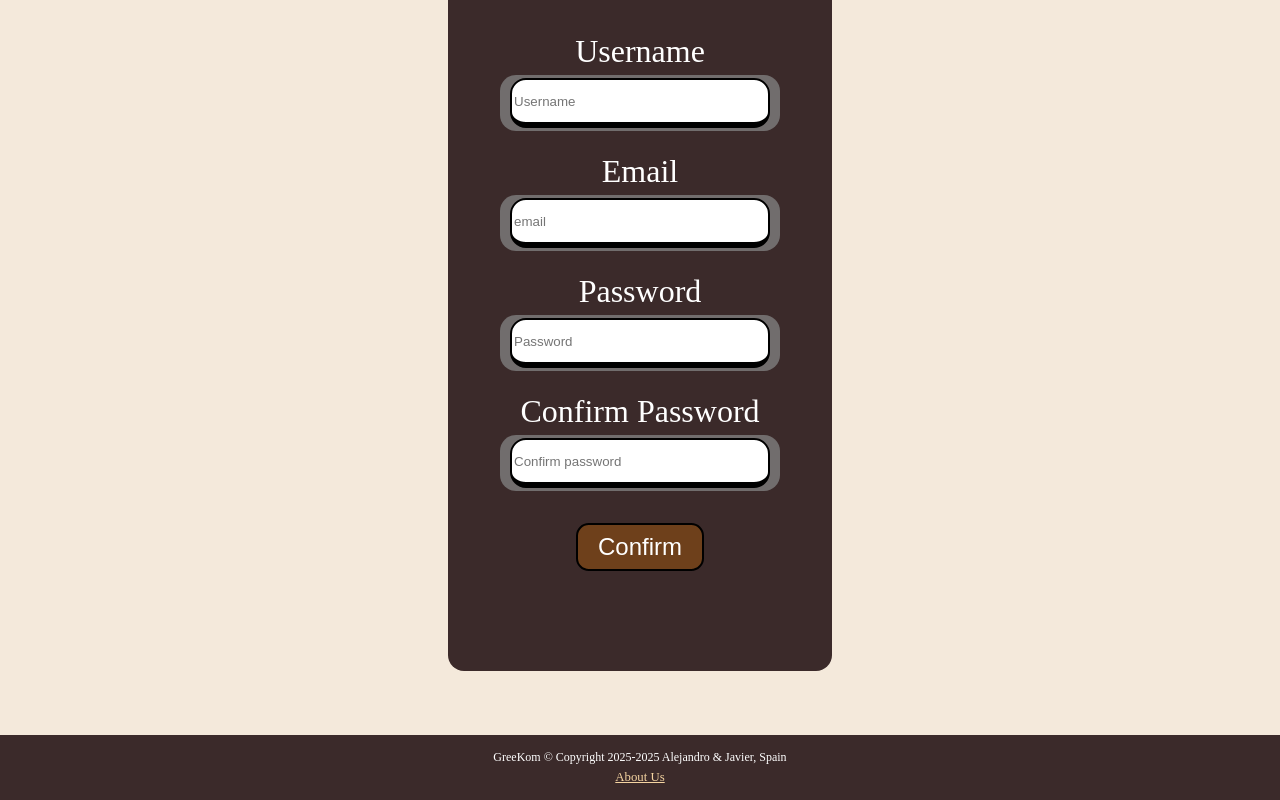
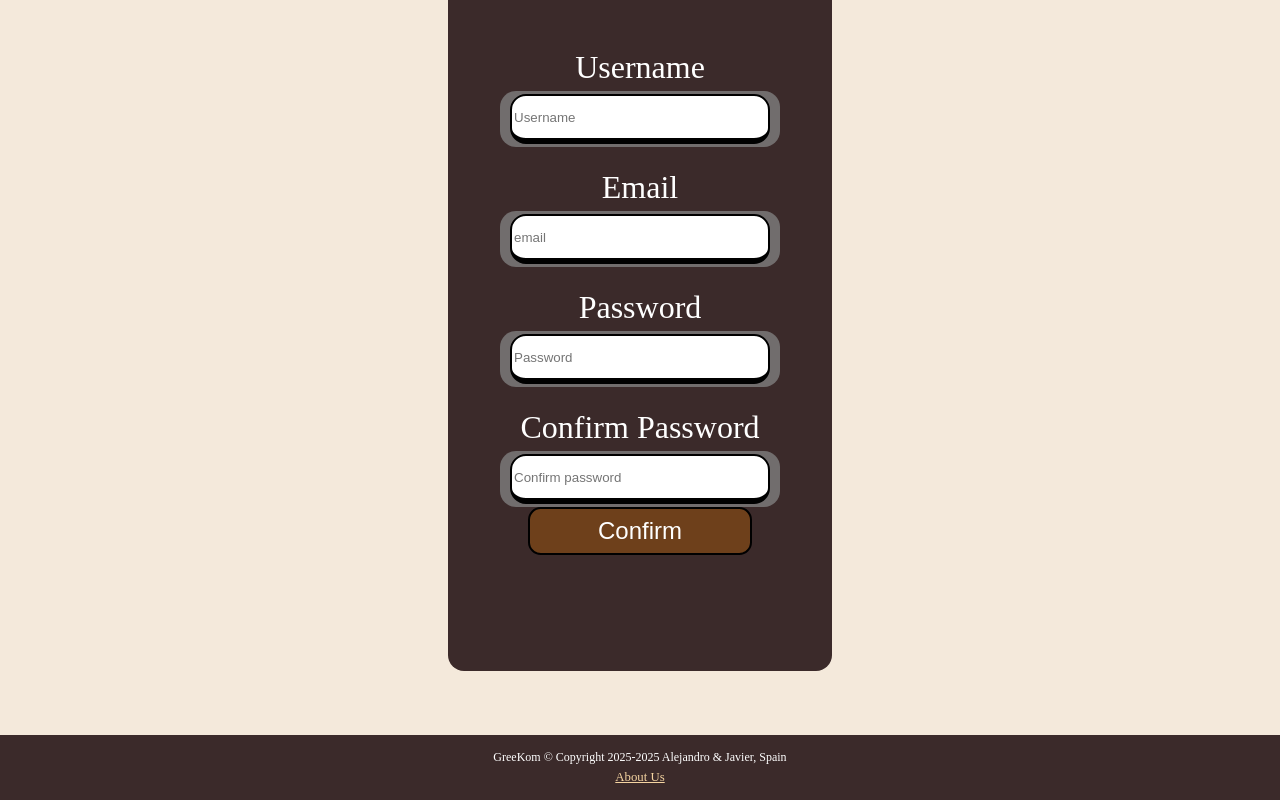
Before and after one commit to jfonso/greekom-angular, an Angular app: page /sign-up in a window 1280 px wide. Shown: the part 465-1265 px from the top of the page. Built offline with nearby package versions, Linux system fonts and the light colour scheme.

Commit message:
add: forum page.

```diff
--- a/src/app/app.routes.ts
+++ b/src/app/app.routes.ts
@@ -3,10 +3,12 @@ import {ArticleComponent} from './pages/article/article.component';
 import {IndexComponent} from './pages/index/index.component';
 import {LogInComponent} from './pages/log-in/log-in.component';
 import {SignUpComponent} from './pages/sign-up/sign-up.component';
+import {ForumComponent} from './pages/forum/forum.component';
 
 export const routes: Routes = [
   {path: '', component: IndexComponent},
   {path: 'article', component: ArticleComponent},
   {path: 'log-in', component: LogInComponent},
   {path: 'sign-up', component: SignUpComponent},
+  {path: 'forum', component: ForumComponent},
 ];
--- a/src/app/components/button/button.component.html
+++ b/src/app/components/button/button.component.html
@@ -1,3 +1,3 @@
 <div id="button">
-  <button type="submit">Confirm</button>
+  <button type="submit">{{label}}</button>
 </div>
--- a/src/app/components/button/button.component.scss
+++ b/src/app/components/button/button.component.scss
@@ -5,12 +5,11 @@ button {
   border: 2px solid #000000;
   border-radius: 0.8rem;
   height: 3rem;
-  width: 8rem;
+  width: 14rem;
   display: flex;
   justify-content: center;
   align-items: center;
   padding: 0.3rem 2rem;
-  margin: 2rem 0 0 0;
   cursor: pointer;
 }
 
--- a/src/app/components/button/button.component.ts
+++ b/src/app/components/button/button.component.ts
@@ -1,4 +1,4 @@
-import { Component } from '@angular/core';
+import {Component, Input} from '@angular/core';
 
 @Component({
   selector: 'app-button',
@@ -7,5 +7,5 @@ import { Component } from '@angular/core';
   styleUrl: './button.component.scss'
 })
 export class ButtonComponent {
-
+  @Input() label: string='';
 }
--- a/src/app/components/navbar/navbar.component.html
+++ b/src/app/components/navbar/navbar.component.html
@@ -16,7 +16,7 @@
       </ul>
     </li>
     <li>
-      <a routerLink="">Forum</a>
+      <a routerLink="forum">Forum</a>
     </li>
   </ul>
   <ul id="authentication" >
--- a/src/app/pages/log-in/log-in.component.html
+++ b/src/app/pages/log-in/log-in.component.html
@@ -14,7 +14,8 @@
           placeholder="Ingresa tu contraseña"
           type="password"></app-input>
       </div>
-    <app-button></app-button>
+    <app-button
+      label="Confirm"></app-button>
     </form>
   </section>
 </main>
--- a/src/app/pages/sign-up/sign-up.component.html
+++ b/src/app/pages/sign-up/sign-up.component.html
@@ -23,7 +23,8 @@
           placeholder="Confirm password"
           type="password"></app-input>
       </div>
-      <app-button></app-button>
+      <app-button
+        label="Confirm"></app-button>
     </form>
   </section>
 </main>
```
